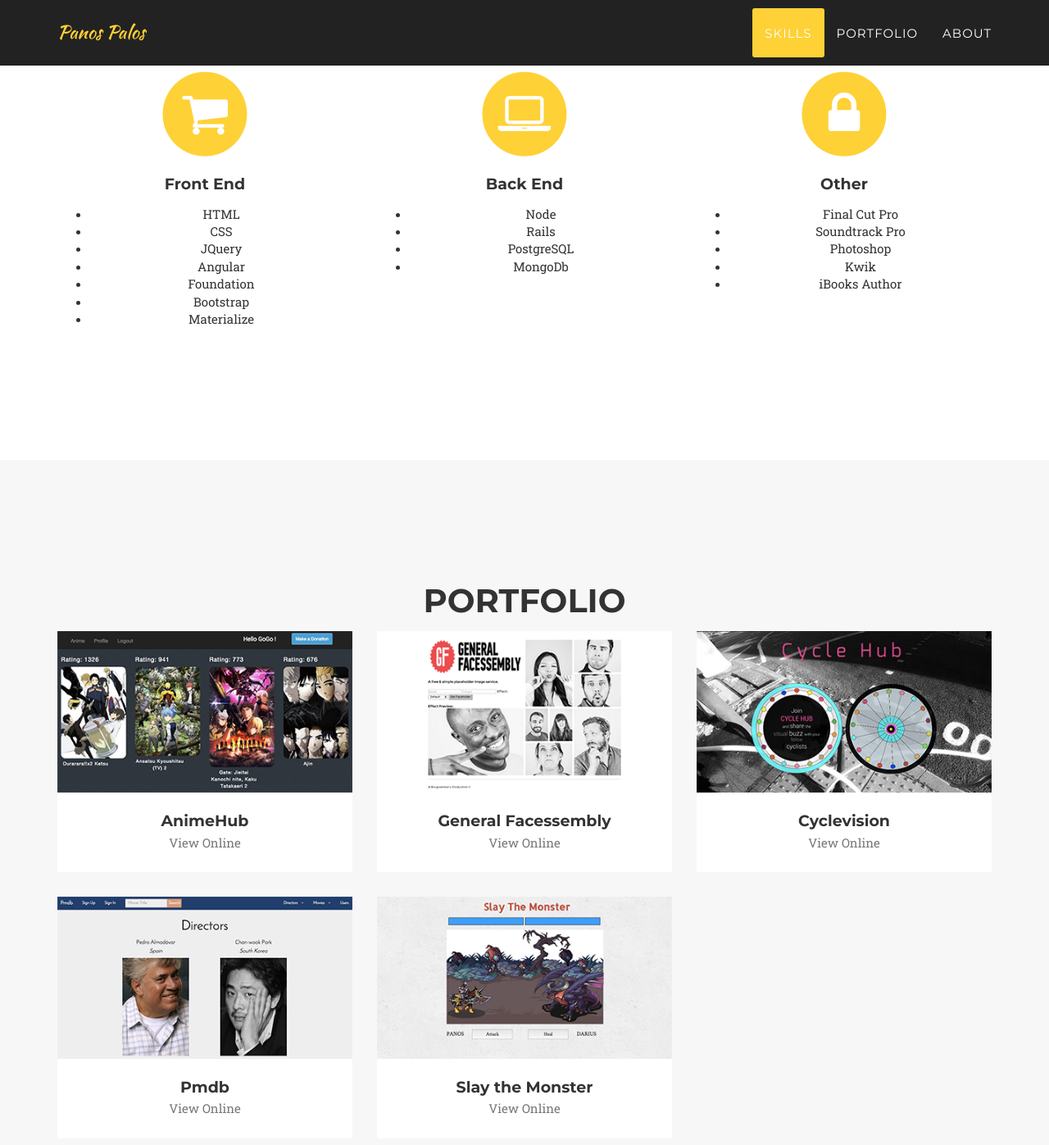
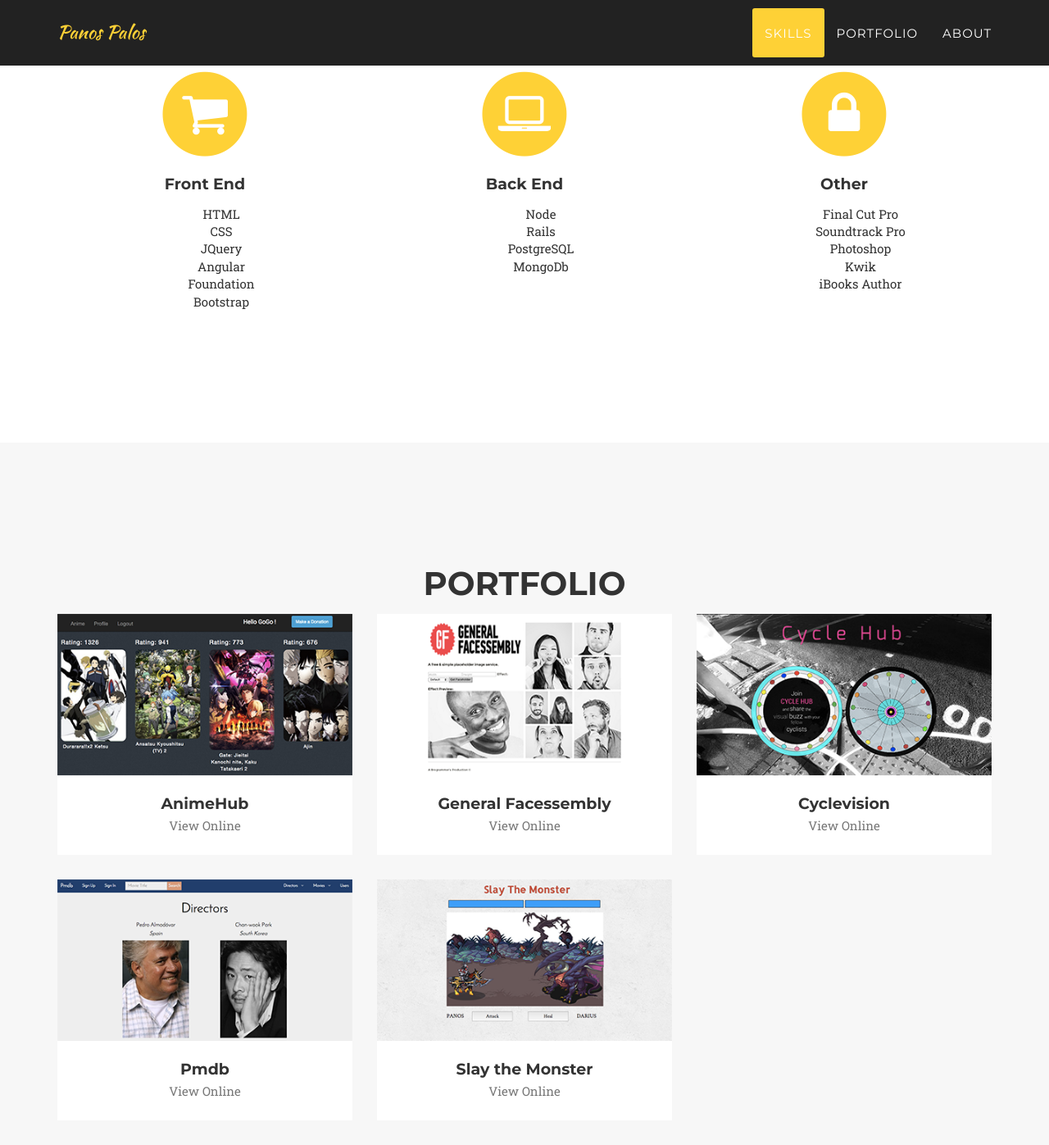
Before and after one commit to panox/panox.github.io, a Jekyll site: the page built from index.html, in a window 1280 px wide and 1400 px high, scrolled down 962 px. Shown: the top 1397 px of the window at 82% size. Built offline with Jekyll 4.4.1, drawn with Linux system fonts in a browser that asks for light colours; some web fonts are replaced.

Commit message:
removed dots from services

```diff
--- a/_includes/css/agency.css
+++ b/_includes/css/agency.css
@@ -349,6 +349,10 @@ section h3.section-subheading {
 .service-heading {
     margin: 15px 0;
     text-transform: none;
+}
+
+#services ul {
+    list-style-type: none;
 }
 
 #portfolio .portfolio-item {
--- a/_includes/services.html
+++ b/_includes/services.html
@@ -20,7 +20,6 @@
                         <li>Angular</li>
                         <li>Foundation</li>
                         <li>Bootstrap</li>
-                        <li>Materialize</li>
                     </ul>
                 </div>
                 <div class="col-md-4">
```
